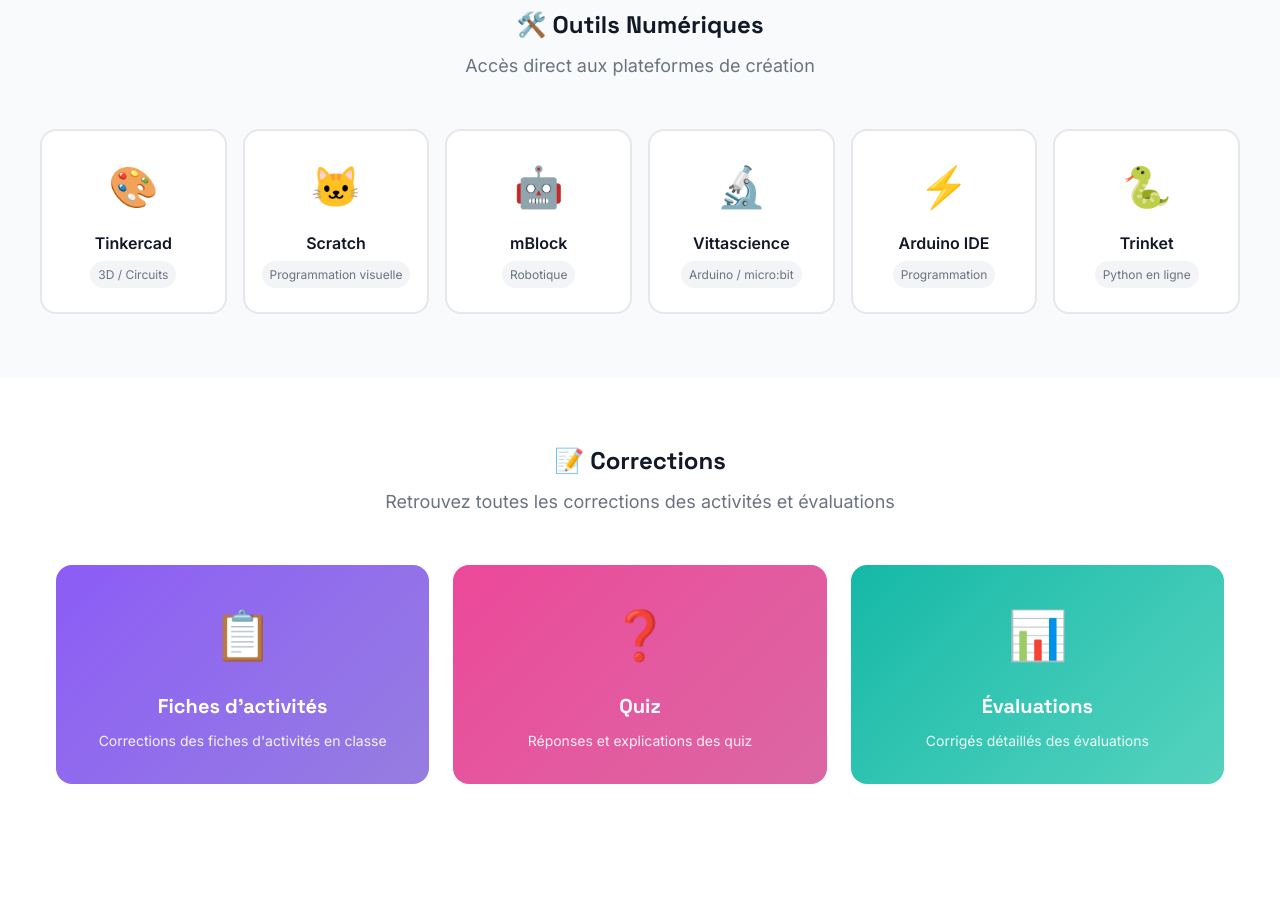
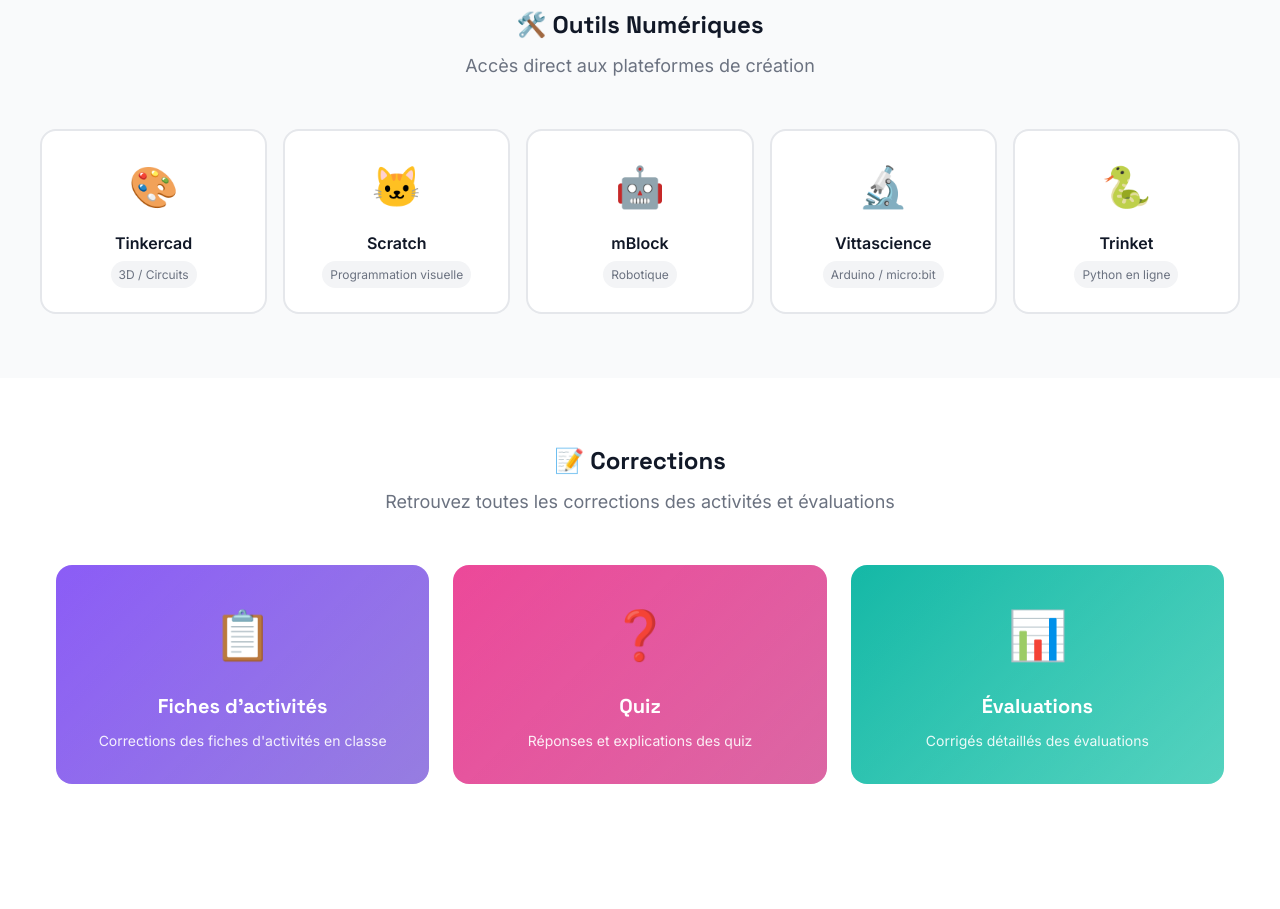
Before and after one commit to StimGlb/technodocs, a website built with Vite: page index.html in a window 1280 px wide. Shown: the part 1340-2249 px from the top of the page. Built offline with nearby package versions, Linux system fonts and the light colour scheme.

Commit message:
Securizing and celebrating with AG first commit

```diff
--- a/index.html
+++ b/index.html
@@ -102,12 +102,6 @@
                     <div class="tool-card__logo">🔬</div>
                     <span class="tool-card__name">Vittascience</span>
                     <span class="tool-card__tag">Arduino / micro:bit</span>
-                </a>
-
-                <a href="https://www.arduino.cc/en/software" target="_blank" rel="noopener" class="tool-card">
-                    <div class="tool-card__logo">⚡</div>
-                    <span class="tool-card__name">Arduino IDE</span>
-                    <span class="tool-card__tag">Programmation</span>
                 </a>
 
                 <a href="https://trinket.io/" target="_blank" rel="noopener" class="tool-card">
```
Also changed, not shown: dist/js/components.js.
